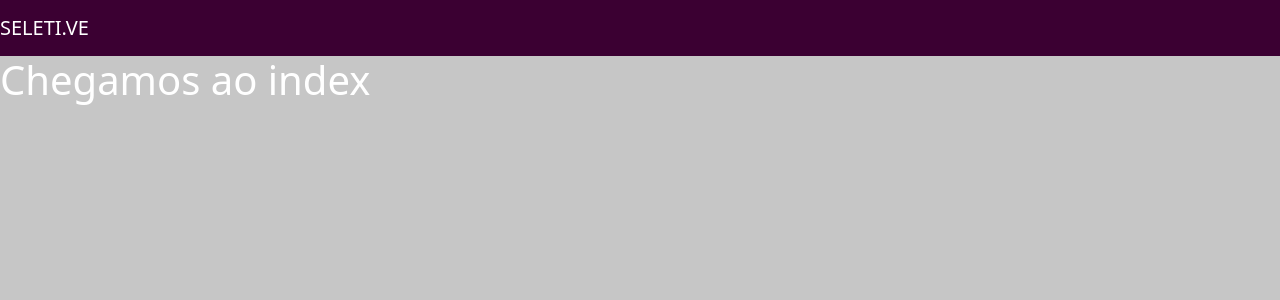
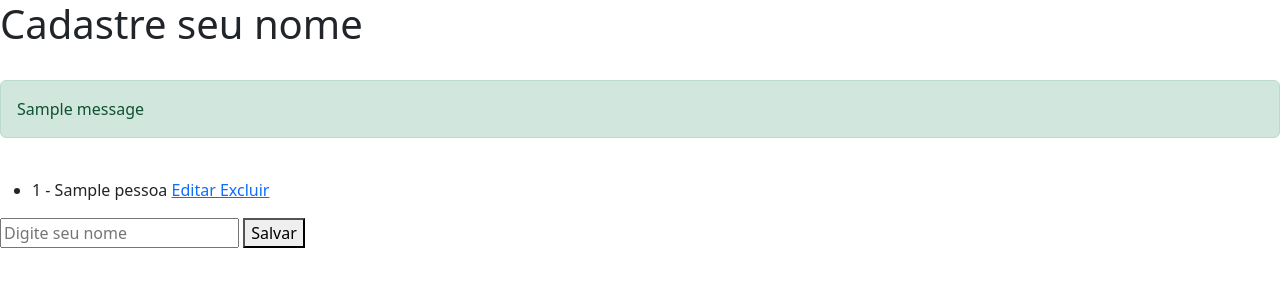
Before and after one commit to ClaudioFritzen/crud, a Django app: page /core/ in a window 1280 px wide. Shown: the top 300 px of the page. Run offline with Django 4.2, Linux system fonts and the light colour scheme; tables that the repository leaves empty hold one stand-in row (values such as "Sample post"); one stand-in notice (Sample message) is shown.

Commit message:
alert funcionando com sucesso

```diff
--- a/app/templates/index.html
+++ b/app/templates/index.html
@@ -1,10 +1,53 @@
-{% extends 'base.html' %}
+{% comment %} {% extends 'base.html' %} {% endcomment %}
 {% load static %}
+<!DOCTYPE html>
+<html lang="en">
+<head>
+    <meta charset="UTF-8">
+    <meta http-equiv="X-UA-Compatible" content="IE=edge">
+    <meta name="viewport" content="width=device-width, initial-scale=1.0">
+    <link rel="stylesheet" href="{% static 'base/css/style.css' %}">
 
-{% block 'head' %}
-    <link rel="stylesheet" href="{% static 'app/css/style.css' %}"
-{% endblock 'head' %}
+    <link href="https://cdn.jsdelivr.net/npm/bootstrap@5.2.2/dist/css/bootstrap.min.css" rel="stylesheet">
 
-{% block 'body' %}
-    <h1> Chegamos ao index</h1>
-{% endblock 'body' %}
+
+    <title>Cadastra Clientes </title>
+</head>
+<body>
+
+    <h1> Cadastre seu nome </h1>
+    <div id="mensagesn">
+        <!-- mensagens do Alerts-->
+        {% if messages %}
+        {% for message in messages %}
+            <br>
+            <section class="alert {{message.tags}}">
+                {{message}}
+            </section>
+        {% endfor %}
+    {% endif %}
+    <!-- fim das mensagens-->
+    </div>
+    <ul>
+        <br>
+        {% for pessoa in pessoas %}
+
+            <li> {{ pessoa.id }} - {{pessoa.nome}}
+
+                <a class="editar" href=" {% url 'editar' pessoa.id %}"> Editar </a>
+                <a href=" {% url 'delete' pessoa.id %}"> Excluir </a>
+
+            </ul>
+        {% endfor %}
+    </ul>
+
+    <form action=" {% url 'salvar' %}" method="POST">
+        {% csrf_token %}
+        <input type="text" name="nome" placeholder="Digite seu nome" >
+        <button type="submit"> Salvar </button>
+
+    </form>
+
+<script src="https://cdn.jsdelivr.net/npm/bootstrap@5.2.2/dist/js/bootstrap.bundle.min.js"></script>
+</body>
+</html>
--- a/app/views.py
+++ b/app/views.py
@@ -40,9 +40,11 @@ def update(request, id):
     pessoa = Pessoa.objects.get(id=id)
     pessoa.nome = vnome
     pessoa.save()
+    messages.add_message(request, constants.INFO, 'Dados Atualizado com sucesso.')
     return redirect(home)
 
 def delete(request, id):
     pessoa = Pessoa.objects.get(id=id)
     pessoa.delete()
+    messages.add_message(request, constants.WARNING, 'Dados excluido com sucesso')
     return redirect(home)
--- a/templates/static/app/css/style.css
+++ /dev/null
@@ -1,6 +0,0 @@
-@import url('https://fonts.googleapis.com/css2?family=Montserrat:ital,wght@0,100;0,200;0,300;0,400;0,500;0,600;0,700;0,800;0,900;1,100;1,200;1,300;1,400;1,500;1,600;1,700;1,800;1,900&family=Nunito:wght@200&display=swap');
-
-body {
-    background-color: black;
-    color: white;
-}
--- a/templates/static/base/css/base.css
+++ b/templates/static/base/css/base.css
@@ -1,6 +1,7 @@
 body{
 
     background-color: #C6C6C6 !important;
+
 
 }
 
```
